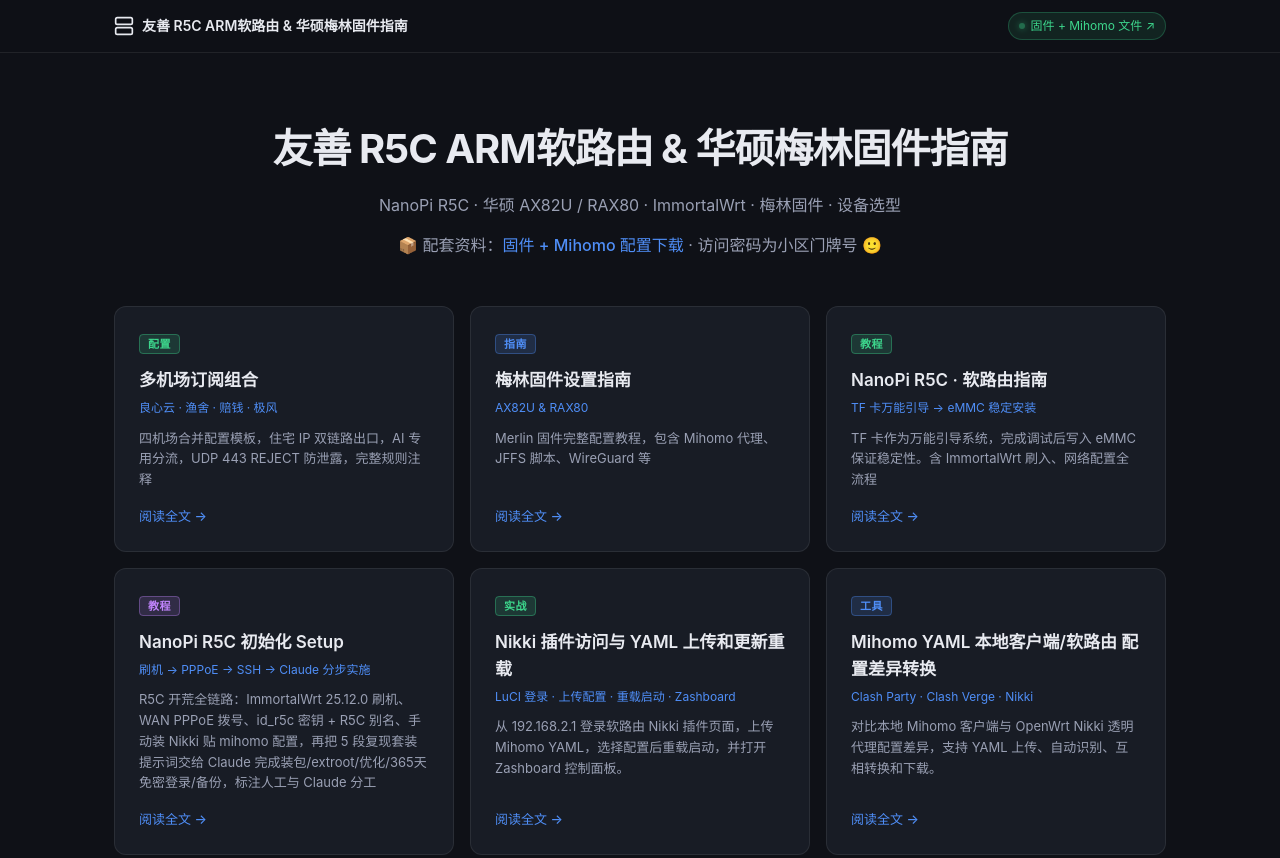
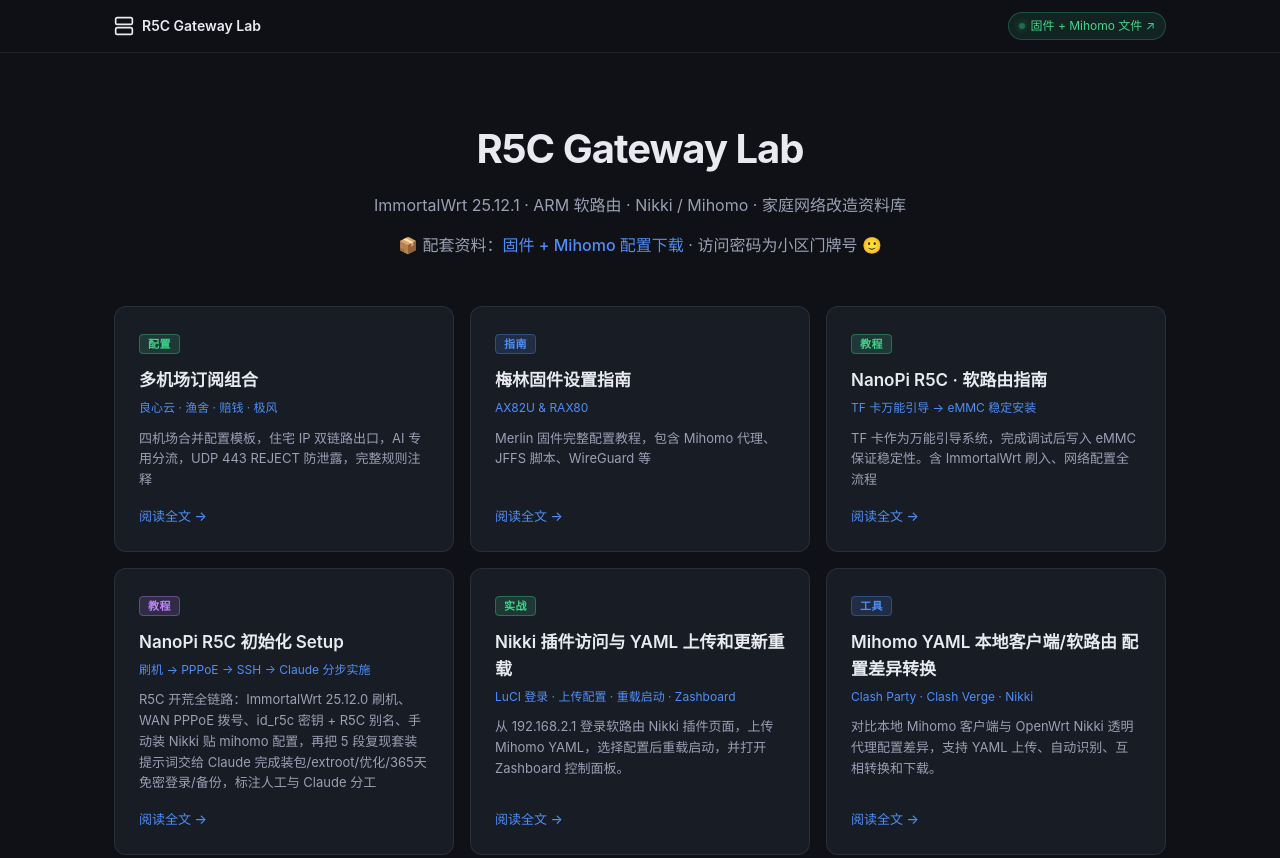
Before and after one commit to yanjinbin/router-docs, a website built with Vite: page index.html in a window 1280 px wide. Shown: the top 858 px of the page. Built offline with nearby package versions, Linux system fonts and the light colour scheme.

Commit message:
Update site title
Co-authored-by: Orca <help@stably.ai>

```diff
--- a/index.html
+++ b/index.html
@@ -4,7 +4,7 @@
     <meta charset="UTF-8" />
     <link rel="icon" type="image/svg+xml" href="/favicon.svg" />
     <meta name="viewport" content="width=device-width, initial-scale=1.0" />
-    <title>友善 R5C ARM软路由 & 华硕梅林固件指南</title>
+    <title>R5C Gateway Lab | 软路由、代理与家庭网络资料库</title>
   </head>
   <body>
     <div id="app"></div>
--- a/src/main.js
+++ b/src/main.js
@@ -150,7 +150,7 @@
         <rect x="2" y="2" width="20" height="8" rx="2"/><rect x="2" y="14" width="20" height="8" rx="2"/>
         <line x1="6" y1="6" x2="6.01" y2="6"/><line x1="6" y1="18" x2="6.01" y2="18"/>
       </svg>
-      友善 R5C ARM软路由 & 华硕梅林固件指南
+      R5C Gateway Lab
     </div>
     <a class="status-badge" href="https://www.ilanzou.com/s/QOIXYvaw" target="_blank" rel="noopener" data-tip="访问密码：小区门牌号">
       <span class="dot"></span>固件 + Mihomo 文件 ↗
@@ -160,8 +160,8 @@
 
 <main>
   <div class="hero">
-    <h1>友善 R5C ARM软路由 & 华硕梅林固件指南</h1>
-    <p>NanoPi R5C · 华硕 AX82U / RAX80 · ImmortalWrt · 梅林固件 · 设备选型</p>
+    <h1>R5C Gateway Lab</h1>
+    <p>ImmortalWrt 25.12.1 · ARM 软路由 · Nikki / Mihomo · 家庭网络改造资料库</p>
     <p class="hero-note">📦 配套资料：<a href="https://www.ilanzou.com/s/QOIXYvaw" target="_blank" rel="noopener">固件 + Mihomo 配置下载</a> · 访问密码为小区门牌号 🙂</p>
   </div>
 
@@ -180,7 +180,7 @@
   </div>
 
   <footer>
-    <p>NanoPi R5C · ImmortalWrt 25.12 · Nikki（Mihomo）· 持续稳定运行</p>
+    <p>NanoPi R5C · ImmortalWrt 25.12.1 · Nikki（Mihomo）· 持续稳定运行</p>
   </footer>
 </main>
 `
```
